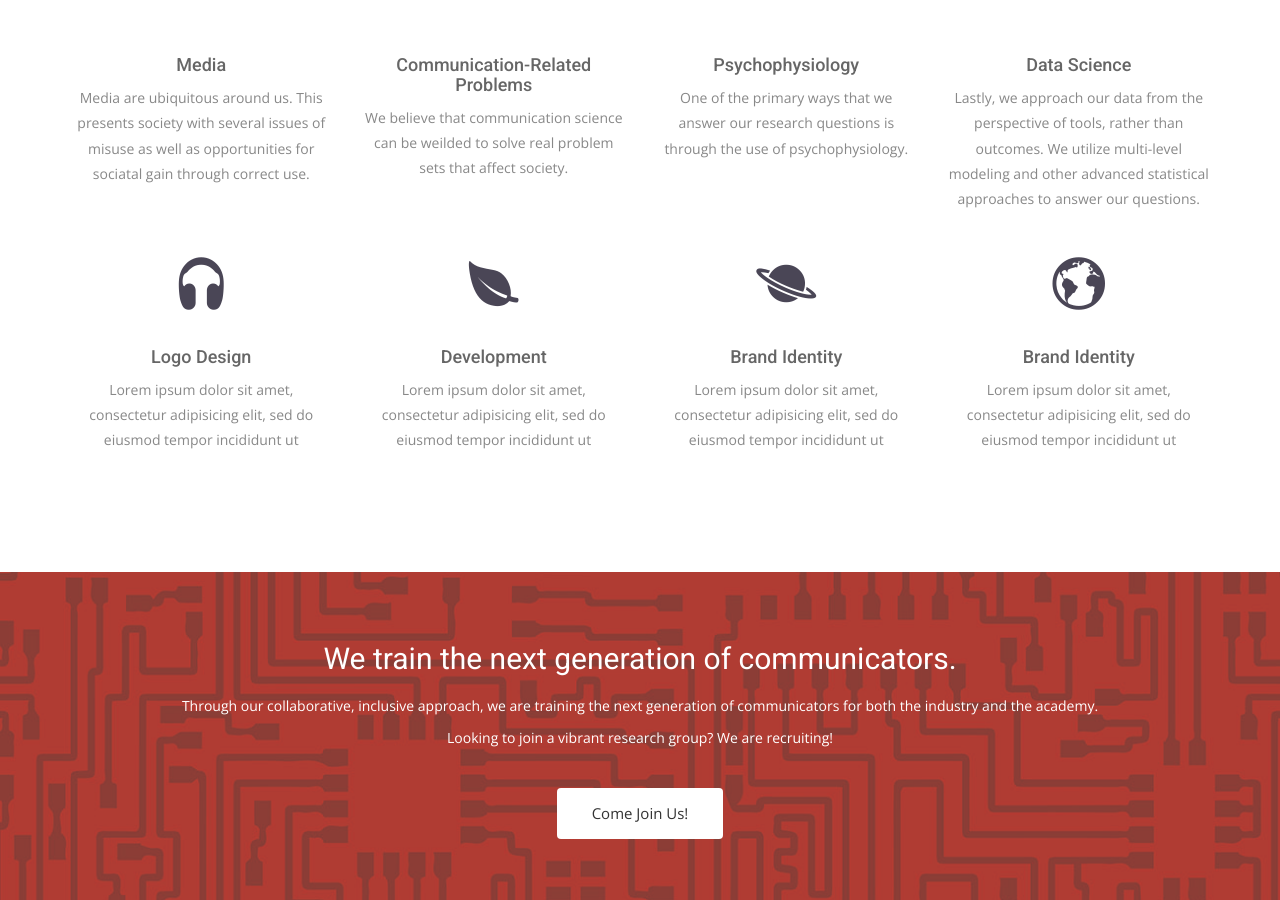
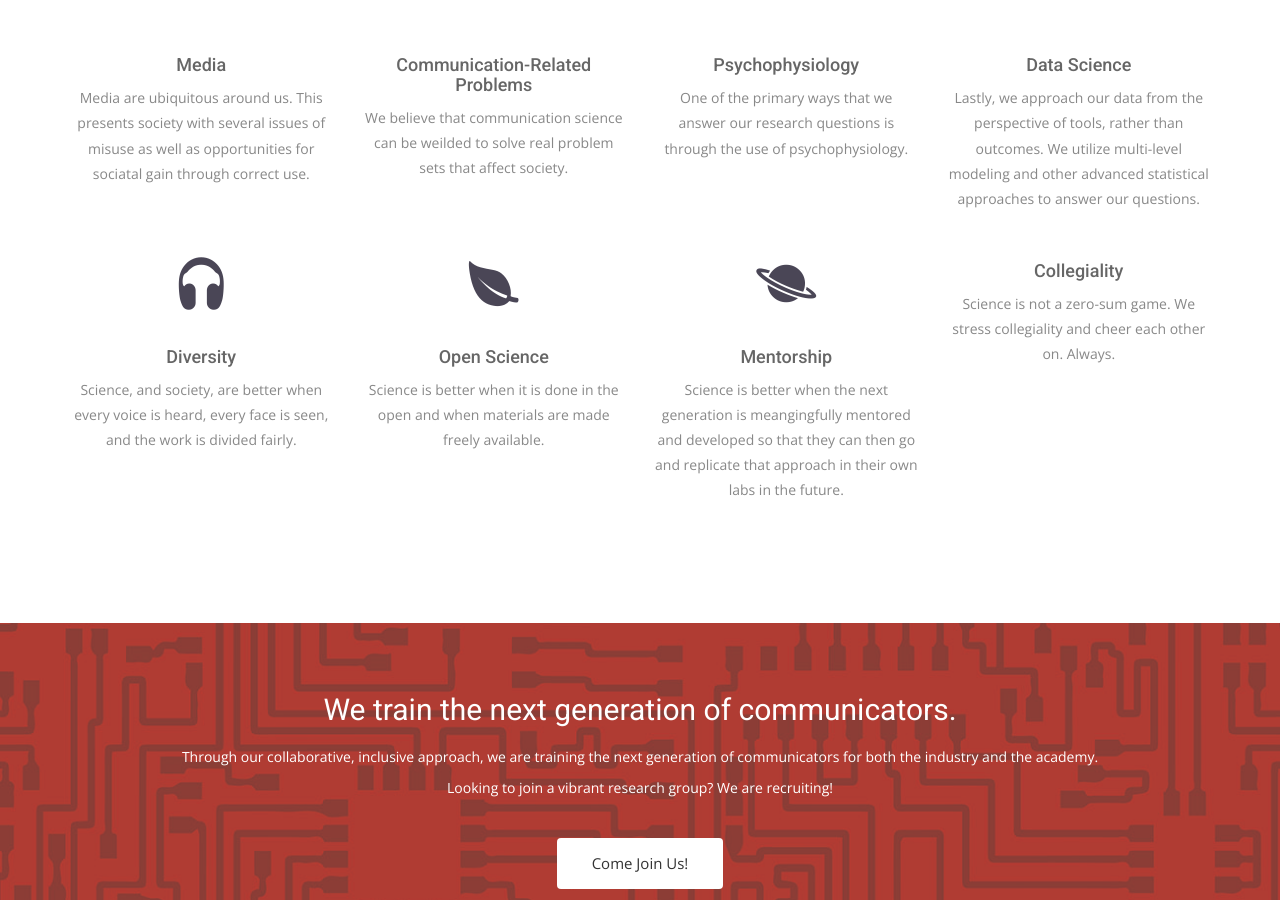
Before and after one commit to cognitionemotionlab/cognitionemotionlab.github.io, a Jekyll site: the page built from index.html, in a window 1280 px wide and 900 px high, scrolled down 2274 px. Built offline with Jekyll 4.4.1, drawn with Linux system fonts in a browser that asks for light colours; nearby versions of some CDN libraries; some web fonts are replaced.

Commit message:
More copy edits.

```diff
--- a/index.html
+++ b/index.html
@@ -94,29 +94,29 @@ permalink: /
       <div class="col-sm-6 col-md-3">
         <div class="service-item">
           <i class="ion-headphone"></i>
-          <h4>Logo Design</h4>
-          <p>Lorem ipsum dolor sit amet, consectetur adipisicing elit, sed do eiusmod tempor incididunt ut </p>
+          <h4>Diversity</h4>
+          <p>Science, and society, are better when every voice is heard, every face is seen, and the work is divided fairly.</p>
         </div>
       </div>
       <div class="col-sm-6 col-md-3">
         <div class="service-item">
           <i class="ion-leaf"></i>
-          <h4>Development</h4>
-          <p>Lorem ipsum dolor sit amet, consectetur adipisicing elit, sed do eiusmod tempor incididunt ut </p>
+          <h4>Open Science</h4>
+          <p>Science is better when it is done in the open and when materials are made freely available.</p>
         </div>
       </div>
       <div class="col-sm-6 col-md-3">
         <div class="service-item">
           <i class="ion-planet"></i>
-          <h4>Brand Identity</h4>
-          <p>Lorem ipsum dolor sit amet, consectetur adipisicing elit, sed do eiusmod tempor incididunt ut </p>
+          <h4>Mentorship</h4>
+          <p>Science is better when the next generation is meangingfully mentored and developed so that they can then go and replicate that approach in their own labs in the future.</p>
         </div>
       </div>
       <div class="col-sm-6 col-md-3">
         <div class="service-item">
-          <i class="ion-earth"></i>
-          <h4>Brand Identity</h4>
-          <p>Lorem ipsum dolor sit amet, consectetur adipisicing elit, sed do eiusmod tempor incididunt ut </p>
+          <i class="ion-contacts"></i>
+          <h4>Collegiality</h4>
+          <p>Science is not a zero-sum game. We stress collegiality and cheer each other on. Always.</p>
         </div>
       </div>
     </div>
```
